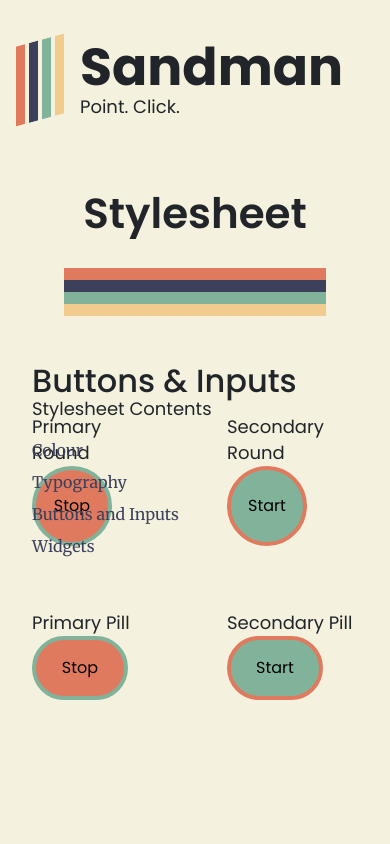
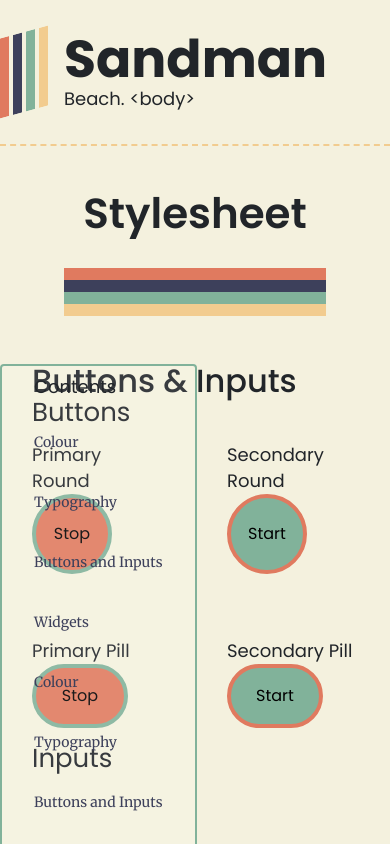
Before and after one commit to brendantuckerman/Sandman, a Nuxt app: page /stylesheet/inputs in a window 390 px wide. Shown: the top 844 px of the page. Built offline with nearby package versions, Linux system fonts and the light colour scheme.

Commit message:
Minor adjustments to sidebar

```diff
--- a/app.vue
+++ b/app.vue
@@ -1,6 +1,6 @@
 <template>
   <div class="container page-container relative min-h-screen">
-    <header class="flex justify-between items-center pb-8 h-40">
+    <header class="flex justify-between items-center absolute left-0  w-full pb-8 pt-4 z-50 border-b-2 border-dashed border-retro-yellow ">
       <div class="site-branding-container flex gap-4">
         <div class="color-box overflow-hidden grid grid-cols-4 gap-1 -skew-y-[15deg] w-12">
             <div class="bg-retro-red h-full"></div>
@@ -25,7 +25,7 @@
       </nav>
 
     </header>
-    <main class="container pb-64">
+    <main class="container pb-64 pt-44 sm:px-40">
         <NuxtPage />
     </main>
     <footer>
@@ -39,7 +39,8 @@
 
 // Todo put this in GlobalHeader
 const SiteName = "Sandman";
-const TagLine = "Point. Click."
+const TagLine = "Beach. <body>"
+
 
 
 </script>
--- a/components/ButtonAction.vue
+++ b/components/ButtonAction.vue
@@ -57,7 +57,6 @@ const btnClasses = computed(() => ({
     'rounded-full w-20 h-20': props.btnshape  === 'round',
     'rounded-full min-w-24': props.btnshape === 'pill',
 
-
 }))
 </script>
 
--- a/components/ColorBanner.vue
+++ b/components/ColorBanner.vue
@@ -1,5 +1,5 @@
 <template>
-    <div class="color-banner flex p-8 w-full">
+    <div class="color-banner flex p-8 w-full" role="presentation" aria-hidden="true">
          <div class="color-box overflow-hidden grid grid-cols-1 grid-rows-4 h-12 w-full">
             <div class="bg-retro-red w-full"></div>
             <div class="bg-retro-blue dark:bg-retro-white w-full"></div>
@@ -7,5 +7,4 @@
             <div class="bg-retro-yellow w-full"></div>
         </div>
     </div>
-
 </template>
--- a/components/TheSidebar.vue
+++ b/components/TheSidebar.vue
@@ -1,7 +1,17 @@
 <template>
-<div class="absolute left-0 p-8">
-    <h5>Stylesheet Contents</h5>
-        <ul class="flex flex-col gap-2 pt-4">
+<div class="absolute left-0 pb-8 px-8 pt-2 max-h-screen overflow-scroll rounded border-2 border-retro-green dark:border-retro-yellow bg-[rgba(255,255,255,0.1)] ">
+    <div class="sidebar title">
+        <h5>Contents</h5>
+    </div>
+        <ul class="flex flex-col gap-2 pt-4 text-sm sidebar-list">
+            <li><a href="/stylesheet/color">Colour</a></li>
+            <li><a href="/stylesheet/typography">Typography</a></li>
+            <li><a href="/stylesheet/inputs">Buttons and Inputs</a></li>
+            <li><a href="/stylesheet/widgets">Widgets</a></li>
+            <li><a href="/stylesheet/color">Colour</a></li>
+            <li><a href="/stylesheet/typography">Typography</a></li>
+            <li><a href="/stylesheet/inputs">Buttons and Inputs</a></li>
+            <li><a href="/stylesheet/widgets">Widgets</a></li>
             <li><a href="/stylesheet/color">Colour</a></li>
             <li><a href="/stylesheet/typography">Typography</a></li>
             <li><a href="/stylesheet/inputs">Buttons and Inputs</a></li>
@@ -10,3 +20,19 @@
         <slot />
 </div>
 </template>
+
+<style scoped>
+
+.sidebar-list{
+
+    li{
+        @apply py-4 rounded;
+    }
+
+    li:hover a {
+        @apply bg-retro-blue text-retro-yellow;
+    }
+}
+
+
+</style>
--- a/components/ToggleSwitch.vue
+++ b/components/ToggleSwitch.vue
@@ -24,7 +24,7 @@ import { ref } from 'vue';
 export default {
   data() {
     return {
-      isDarkMode: ref(false),
+      isDarkMode: ref(false)
     };
   },
 
@@ -39,13 +39,31 @@ export default {
        this.isDarkMode = !this.isDarkMode;
     },
 
+    getUserDefault(){
+
+      const userPref =  true;
+      if (userPref){
+        //if it is dark
+        this.isDarkMode = true;
+        document.body.classList.add("dark");
+        return true;
+      }
+    },
+
     toggleDarkClass(){
         if(this.isDarkMode){
             document.body.classList.add("dark");
         } else{
             document.body.classList.remove("dark");
         }
+    },
+
+    mounted(){
+      return this.getUserDefault;
     }
+
   },
+
+
 };
 </script>
--- a/pages/stylesheet/inputs.vue
+++ b/pages/stylesheet/inputs.vue
@@ -1,6 +1,7 @@
 <template>
   <div>
     <h3>Buttons & Inputs</h3>
+    <h4>Buttons</h4>
       <div class="py-4 grid grid-cols-2 gap-16 items-center justify-center">
         <div>
           <h5>Primary Round</h5>
@@ -33,12 +34,14 @@
               btnshape="pill"
             >
             </ButtonAction>
-        </div>
-
-
-
-
+          </div>
 
       </div>
+      <div>
+
+        <h4>Inputs</h4>
+
+      </div>
+
   </div>
 </template>
--- a/pages/stylesheet/widgets.vue
+++ b/pages/stylesheet/widgets.vue
@@ -1,4 +1,5 @@
 <template>
     <h3>Widgets</h3>
+
     <slot />
 </template>
```
Also changed, not shown: pages/index.vue (line endings or trailing spaces).
